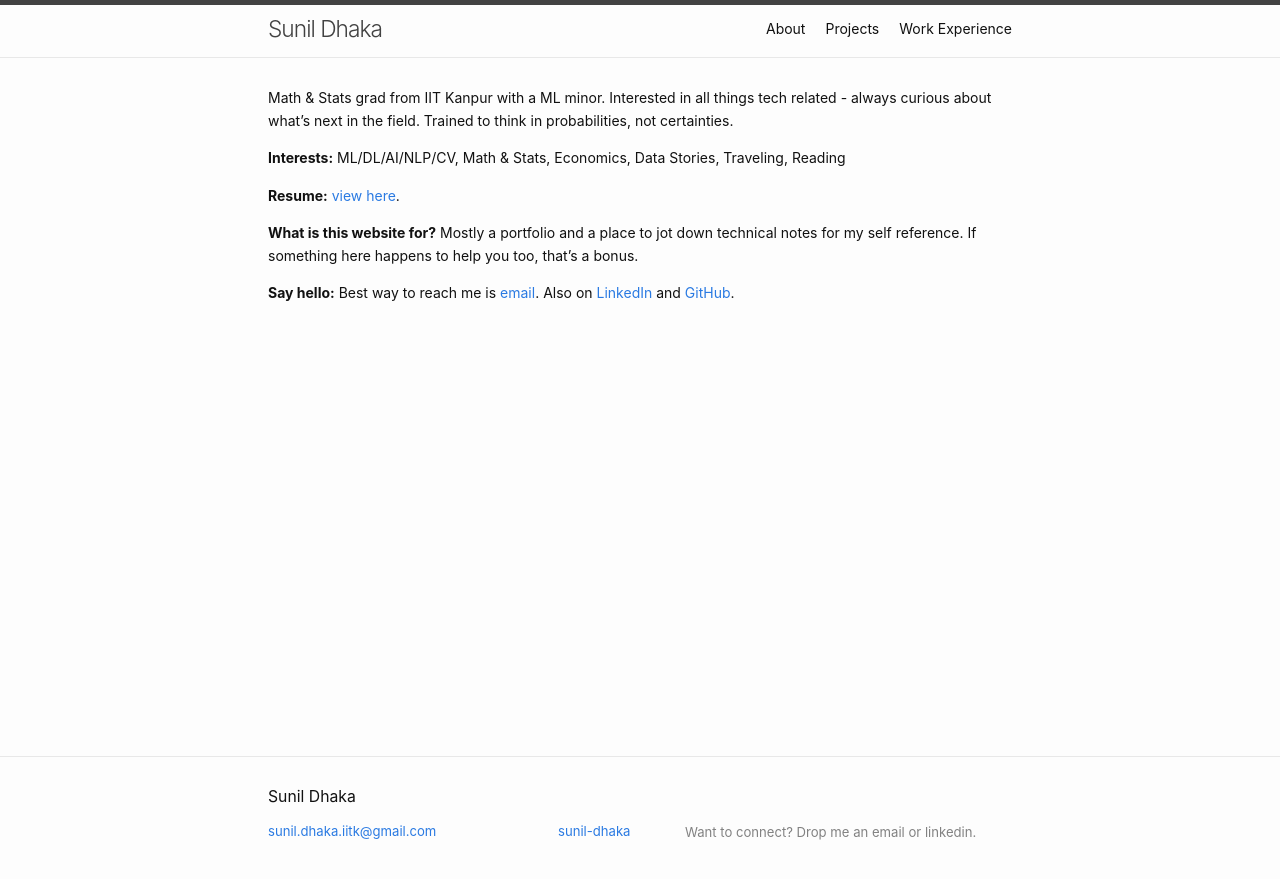
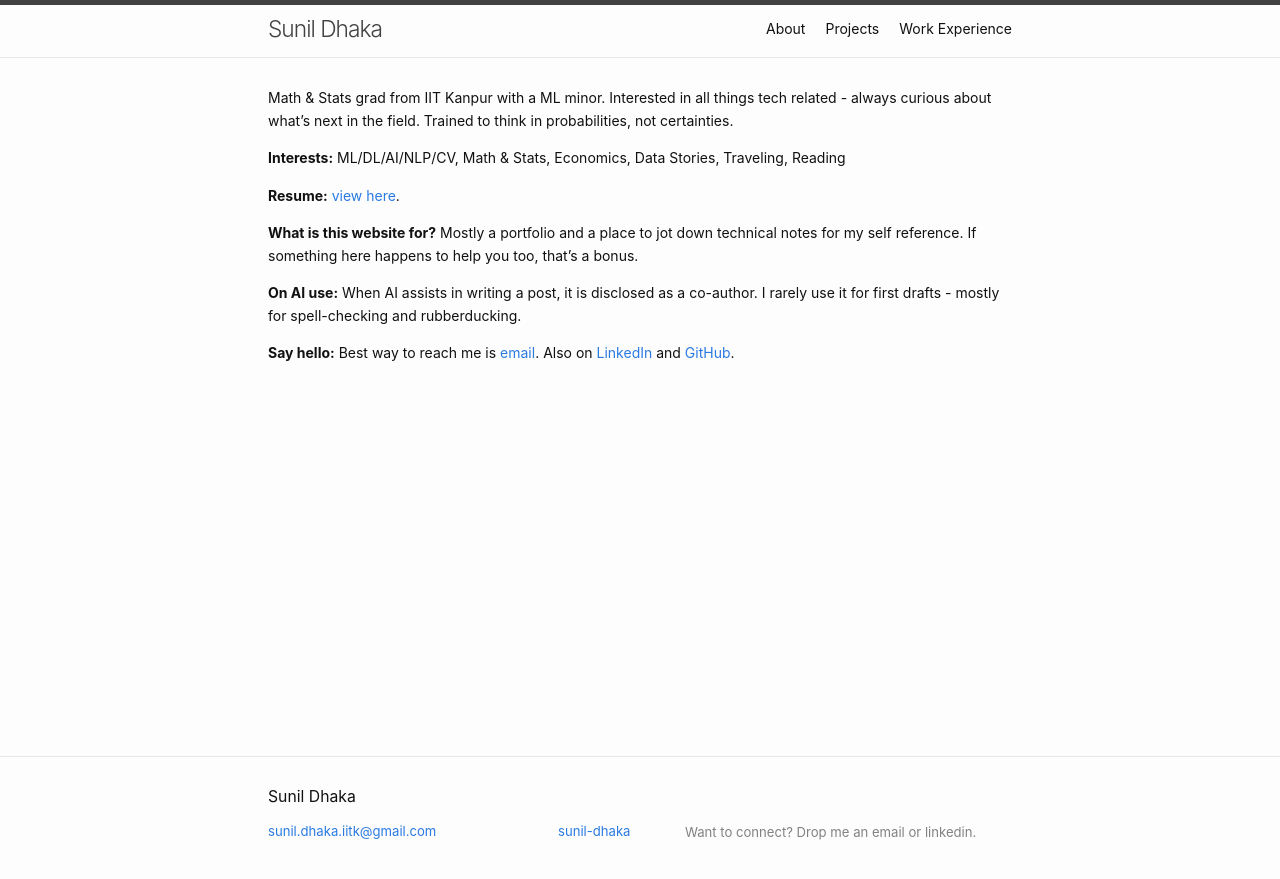
Before and after one commit to sunil-dhaka/sunil-dhaka.github.io, a Jekyll site: the page built from about.markdown, in a window 1280 px wide. Shown: the top 879 px of the page. Built offline with Jekyll 4.4.1, drawn with Linux system fonts in a browser that asks for light colours.

Commit message:
Add AI disclosure to about page and David Bushell quotation post

```diff
--- a/about.markdown
+++ b/about.markdown
@@ -12,4 +12,6 @@ Math & Stats grad from IIT Kanpur with a ML minor. Interested in all things tech
 
 **What is this website for?** Mostly a portfolio and a place to jot down technical notes for my self reference. If something here happens to help you too, that's a bonus.
 
+**On AI use:** When AI assists in writing a post, it is disclosed as a co-author. I rarely use it for first drafts - mostly for spell-checking and rubberducking.
+
 **Say hello:** Best way to reach me is [email](mailto:sunil.dhaka.iitk@gmail.com). Also on [LinkedIn](https://www.linkedin.com/in/sunil-dhaka) and [GitHub](https://github.com/sunil-dhaka).
```
Also changed, not shown: _posts/2026-04-02-quoting-david-bushell.md (added, +13 -0 lines).
